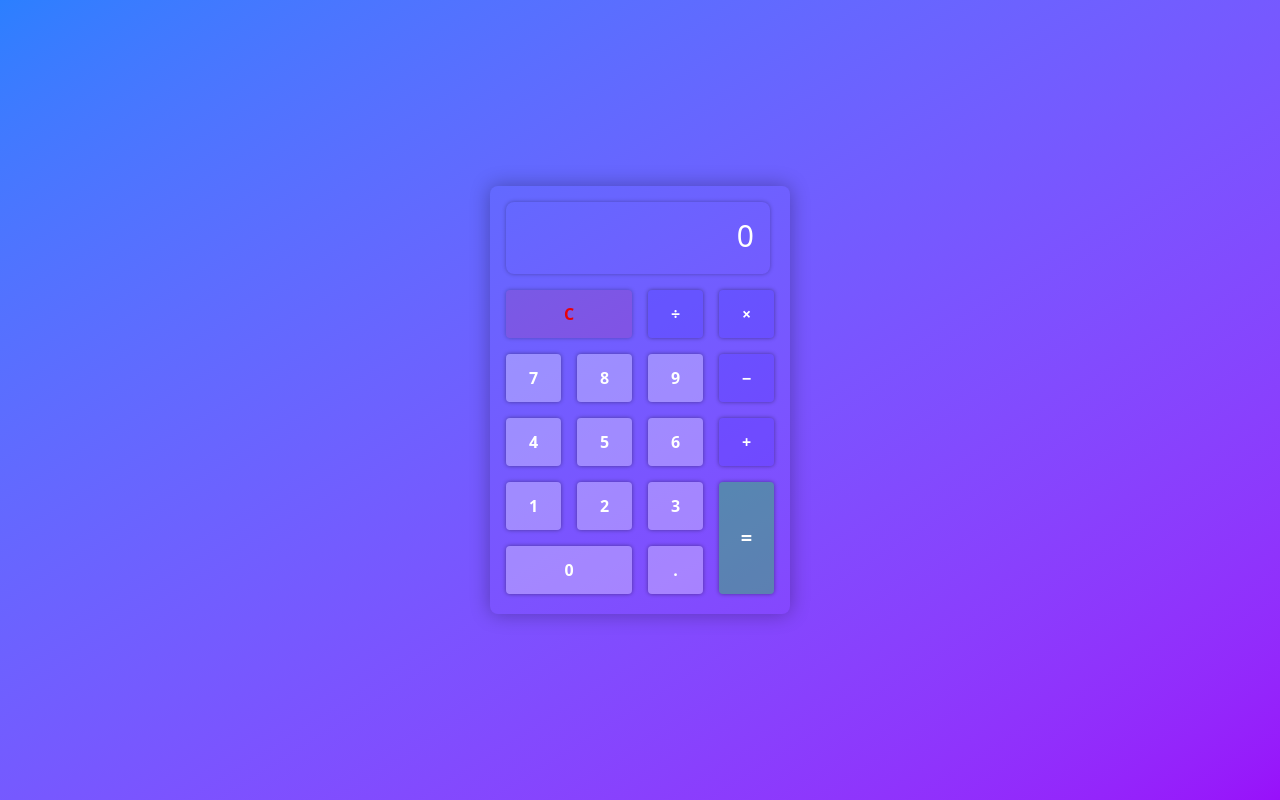
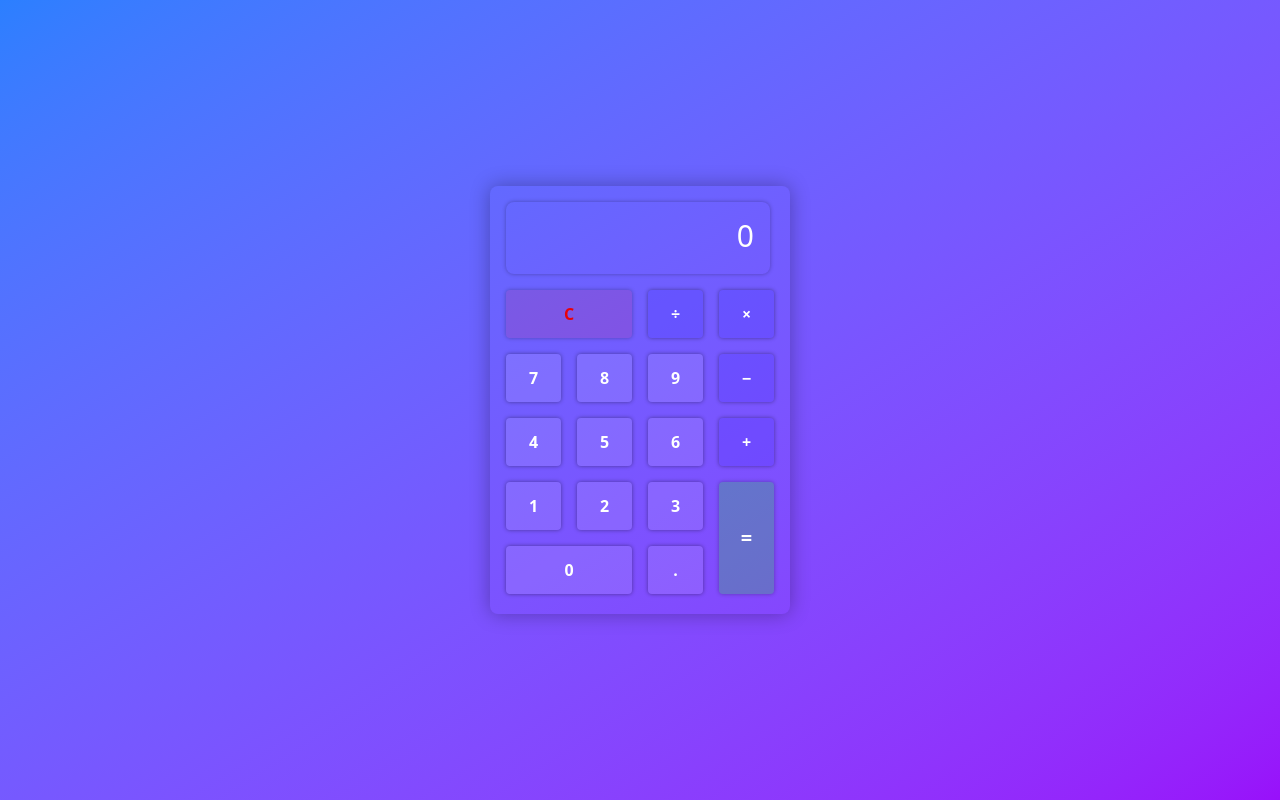
Before and after one commit to bhanuka99x/Calculator-app, a plain HTML site: page index.html in a window 1280 px wide. Drawn offline with nearby package versions, Linux system fonts and the light colour scheme.

Commit message:
finalize UI

```diff
--- a/index.html
+++ b/index.html
@@ -4,14 +4,15 @@
     <meta charset="UTF-8" />
     <meta name="viewport" content="width=device-width, initial-scale=1.0" />
     <link rel="icon" href="./src/assets/keys.png" type="image/x-icon" />
+    <link rel="stylesheet" href="./src/Style/style.css">
     <title>Calculator App</title>
     <script src="https://cdn.jsdelivr.net/npm/@tailwindcss/browser@4"></script>
   </head>
 
   <body
-    class="bg-gradient-to-br from-blue-500 to-purple-600 h-screen flex items-center justify-center"
+    class="flex items-center justify-center h-screen bg-gradient-to-br from-blue-500 to-purple-600"
   >
-    <div class=" border-white rounded-lg p-4 m-4 w-75 h-107 shadow-[0_0px_20px_rgba(0,0,0,0.3)]">
+    <div id="calculator"  class=" border-white rounded-lg p-4 m-4 w-75 h-107 shadow-[0_0px_20px_rgba(0,0,0,0.3)]">
       <!--Display-->
       <div id="display" class="bg-transparent shadow-[0_0px_4px_rgba(0,0,0,0.3)] w-66 h-18 rounded-lg text-right text-white text-3xl mb-4  p-4 overflow-auto"
       >
@@ -19,28 +20,28 @@
         <!-- Display content will go here -->
       </div>
       <!--Buttons-->
-<div class="grid grid-cols-4 gap-4  ">
-        <button onclick="clearDisplay()" class="col-span-2 bg-[rgba(255,0,0,0.1)]  shadow-[0_0px_4px_rgba(0,0,0,0.3)]  text-red-600 font-bold py-3 rounded ">C</button>
-        <button onclick="appendSymbol('/')" class=" bg-[rgba(0,0,255,0.1)] shadow-[0_0px_4px_rgba(0,0,0,0.4)] text-white font-bold py-3 rounded">÷</button>
-        <button onclick="appendSymbol('*')" class="bg-[rgba(0,0,255,0.1)] shadow-[0_0px_4px_rgba(0,0,0,0.4)] text-white font-bold py-3 rounded">×</button>
+<div class="grid grid-cols-4 gap-4 ">
+        <button onclick="clearDisplay()" class="col-span-2 bg-[rgba(255,0,0,0.1)]  shadow-[0_0px_4px_rgba(0,0,0,0.3)]  text-red-600 font-bold py-3 rounded  hover:bg-[rgba(255,0,0,0.2)]">C</button>
+        <button onclick="appendSymbol('/')" class=" bg-[rgba(0,0,255,0.1)] shadow-[0_0px_4px_rgba(0,0,0,0.4)] text-white font-bold py-3 rounded hover:bg-[rgba(0,0,255,0.2)]" >÷</button>
+        <button onclick="appendSymbol('*')" class="bg-[rgba(0,0,255,0.1)] shadow-[0_0px_4px_rgba(0,0,0,0.4)] text-white font-bold py-3 rounded hover:bg-[rgba(0,0,255,0.2)] ">×</button>
 
-        <button onclick="appendSymbol('7')" class="bg-[rgba(255,255,255,0.3)] shadow-[0_0px_4px_rgba(0,0,0,0.4)] text-white font-bold py-3 rounded">7</button>
-        <button onclick="appendSymbol('8')" class="bg-[rgba(255,255,255,0.3)] shadow-[0_0px_4px_rgba(0,0,0,0.4)] text-white font-bold py-3 rounded">8</button>
-        <button onclick="appendSymbol('9')" class="bg-[rgba(255,255,255,0.3)] shadow-[0_0px_4px_rgba(0,0,0,0.4)] text-white font-bold py-3 rounded">9</button>
-        <button onclick="appendSymbol('-')" class="bg-[rgba(0,0,255,0.1)] shadow-[0_0px_4px_rgba(0,0,0,0.4)] text-white font-bold py-3 rounded">−</button>
+        <button onclick="appendSymbol('7')" class="bg-[rgba(255,255,255,0.1)] shadow-[0_0px_4px_rgba(0,0,0,0.4)] text-white font-bold py-3 rounded hover:bg-[rgba(255,255,255,0)] ">7</button>
+        <button onclick="appendSymbol('8')" class="bg-[rgba(255,255,255,0.1)] shadow-[0_0px_4px_rgba(0,0,0,0.4)] text-white font-bold py-3 rounded hover:bg-[rgba(255,255,255,0)]">8</button>
+        <button onclick="appendSymbol('9')" class="bg-[rgba(255,255,255,0.1)] shadow-[0_0px_4px_rgba(0,0,0,0.4)] text-white font-bold py-3 rounded hover:bg-[rgba(255,255,255,0)] ">9</button>
+        <button onclick="appendSymbol('-')" class="bg-[rgba(0,0,255,0.1)] shadow-[0_0px_4px_rgba(0,0,0,0.4)] text-white font-bold py-3 rounded hover:bg-[rgba(0,0,255,0.2)]">−</button>
 
-        <button onclick="appendSymbol('4')" class="bg-[rgba(255,255,255,0.3)] shadow-[0_0px_4px_rgba(0,0,0,0.4)] text-white font-bold py-3 rounded">4</button>
-        <button onclick="appendSymbol('5')" class="bg-[rgba(255,255,255,0.3)] shadow-[0_0px_4px_rgba(0,0,0,0.4)] text-white  font-bold py-3 rounded">5</button>
-        <button onclick="appendSymbol('6')" class="bg-[rgba(255,255,255,0.3)] shadow-[0_0px_4px_rgba(0,0,0,0.4)] text-white  font-bold py-3 rounded">6</button>
-        <button onclick="appendSymbol('+')" class="bg-[rgba(0,0,255,0.1)] shadow-[0_0px_4px_rgba(0,0,0,0.4)] text-white font-bold py-3 rounded">+</button>
+        <button onclick="appendSymbol('4')" class="bg-[rgba(255,255,255,0.1)] shadow-[0_0px_4px_rgba(0,0,0,0.4)] text-white font-bold py-3 rounded hover:bg-[rgba(255,255,255,0)] ">4</button>
+        <button onclick="appendSymbol('5')" class="bg-[rgba(255,255,255,0.1)] shadow-[0_0px_4px_rgba(0,0,0,0.4)] text-white  font-bold py-3 rounded hover:bg-[rgba(255,255,255,0)] ">5</button>
+        <button onclick="appendSymbol('6')" class="bg-[rgba(255,255,255,0.1)] shadow-[0_0px_4px_rgba(0,0,0,0.4)] text-white  font-bold py-3 rounded hover:bg-[rgba(255,255,255,0)] ">6</button>
+        <button onclick="appendSymbol('+')" class="bg-[rgba(0,0,255,0.1)] shadow-[0_0px_4px_rgba(0,0,0,0.4)] text-white font-bold py-3 rounded hover:bg-[rgba(0,0,255,0.2)]">+</button>
 
-        <button onclick="appendSymbol('1')" class="bg-[rgba(255,255,255,0.3)] shadow-[0_0px_4px_rgba(0,0,0,0.4)] text-white font-bold py-3 rounded">1</button>
-        <button onclick="appendSymbol('2')" class="bg-[rgba(255,255,255,0.3)] shadow-[0_0px_4px_rgba(0,0,0,0.4)] text-white font-bold py-3 rounded">2</button>
-        <button onclick="appendSymbol('3')" class="bg-[rgba(255,255,255,0.3)] shadow-[0_0px_4px_rgba(0,0,0,0.4)] text-white font-bold py-3 rounded">3</button>
-        <button onclick="calculate()" class="row-span-2 bg-[rgba(0,255,0,0.3)] shadow-[0_0px_4px_rgba(0,0,0,0.4)] text-white font-bold py-3 rounded text-xl">=</button>
+        <button onclick="appendSymbol('1')" class="bg-[rgba(255,255,255,0.1)] shadow-[0_0px_4px_rgba(0,0,0,0.4)] text-white font-bold py-3 rounded hover:bg-[rgba(255,255,255,0)] ">1</button>
+        <button onclick="appendSymbol('2')" class="bg-[rgba(255,255,255,0.1)] shadow-[0_0px_4px_rgba(0,0,0,0.4)] text-white font-bold py-3 rounded hover:bg-[rgba(255,255,255,0)] ">2</button>
+        <button onclick="appendSymbol('3')" class="bg-[rgba(255,255,255,0.1)] shadow-[0_0px_4px_rgba(0,0,0,0.4)] text-white font-bold py-3 rounded hover:bg-[rgba(255,255,255,0)]">3</button>
+        <button onclick="calculate()" class="row-span-2 bg-[rgba(0,255,0,0.2)] shadow-[0_0px_4px_rgba(0,0,0,0.3)] text-white font-bold py-3 rounded text-xl hover:bg-[rgba(0,255,0,0.3)]">=</button>
 
-        <button onclick="appendSymbol('0')" class="col-span-2 bg-[rgba(255,255,255,0.3)] shadow-[0_0px_4px_rgba(0,0,0,0.4)] text-white font-bold py-3 rounded">0</button>
-        <button onclick="appendSymbol('.')" class="bg-[rgba(255,255,255,0.3)] shadow-[0_0px_4px_rgba(0,0,0,0.4)] text-white font-bold py-3 rounded">.</button>
+        <button onclick="appendSymbol('0')" class="col-span-2 bg-[rgba(255,255,255,0.1)] shadow-[0_0px_4px_rgba(0,0,0,0.4)] text-white font-bold py-3 rounded hover:bg-[rgba(255,255,255,0)] ">0</button>
+        <button onclick="appendSymbol('.')" class="bg-[rgba(255,255,255,0.1)] shadow-[0_0px_4px_rgba(0,0,0,0.4)] text-white font-bold py-3 rounded hover:bg-[rgba(255,255,255,0)] ">.</button>
       </div>
     </div>
     <script src="./src/components/Main.js"></script>
--- a/src/components/Main.js
+++ b/src/components/Main.js
@@ -1,9 +1,13 @@
     const display = document.getElementById('display');
+    const cal = document.getElementById('calculator');
 
-    function appendSymbol(symbol) {
-      if (display.textContent === '0' && symbol !== '.') {
-        display.textContent = symbol;
-      } else {
-        display.textContent += symbol;
-      }
+    // Loading animation
+    cal.style.transform = 'scale(0.1)';
+
+    window.addEventListener('DOMContentLoaded', () => {
+      setTimeout(() => {
+        cal.style.transform = 'scale(1)';
+        cal.style.transition = 'transform 0.7s';
+      }, 100);
     }
+  );
```
Also changed, not shown: src/Style/style.css (added).
